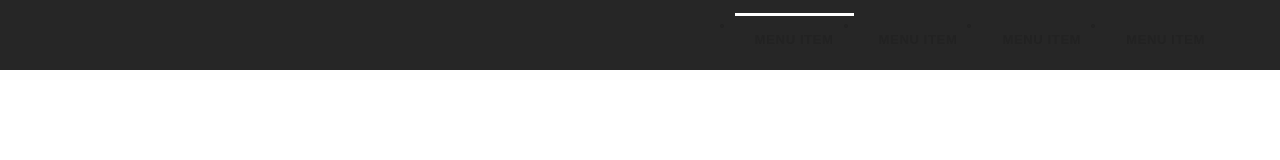
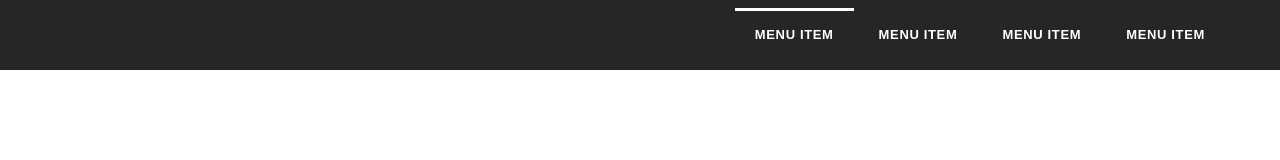
Before and after one commit to Lperke/menu, a plain HTML site: page index.html in a window 1280 px wide. Drawn offline with Linux system fonts and the light colour scheme.

Commit message:
Update style.css

```diff
--- a/css/style.css
+++ b/css/style.css
@@ -20,6 +20,15 @@ a, button {
 		border-radius: 0; /* ios */
 }
 
+ul {
+  margin: 0;
+  padding: 0;
+  list-style: none;
+}
+li {
+  display: block;
+}
+
 nav {
     display: block;
 }
@@ -32,6 +41,7 @@ body {
 .wrapper {
     width: 1170px;
     margin: 0 auto;
+	 height: 100%;
 }
 
 .clear:after {
@@ -52,10 +62,13 @@ body {
     left:0;
     right:0;
     height:70px;
+		color: #fff;
 }
 
 .menu {
     float: right;
+		overflow:hidden;
+	 	padding: 8px 0;
 }
 
 body.state-active-nav .menu {
@@ -86,8 +99,8 @@ body.state-active-nav .menu {
     height: 3px;
     background: #fff;
     z-index: 3;
-     -webkit-transition: all 0.3s ease;
-    transition: all 0.3s ease;
+     -webkit-transition: all 0.6s ease;
+    transition: all 0.6s ease;
 }
 
 .menu a.active:before,
@@ -95,10 +108,13 @@ body.state-active-nav .menu {
     width: 100%;
     left:0;
     right:0;
+	 -webkit-transition: all 0.3s ease;
+	transition: all 0.3s ease;
 }
 
 .logo {
     height: 100%;
+		line-height: 0;
 }
 
 .logo:hover {
@@ -199,6 +215,10 @@ body.state-active-nav .nav-overlay {
       padding: 20px 0;
   }
 
+	.menu ul {
+     overflow: auto;
+  }
+
   .menu li {
       float: none;
       margin: 10px 0 0;
```
